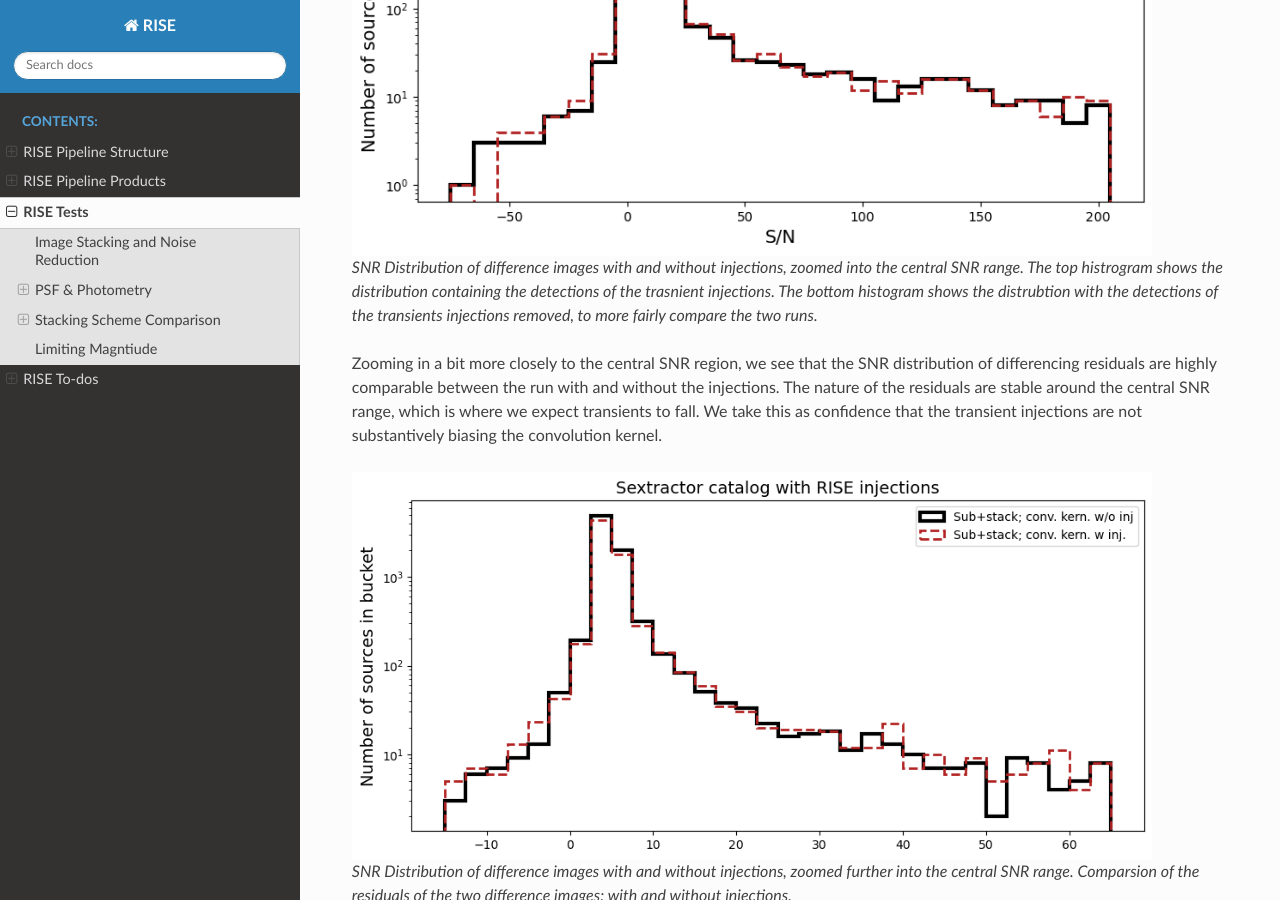
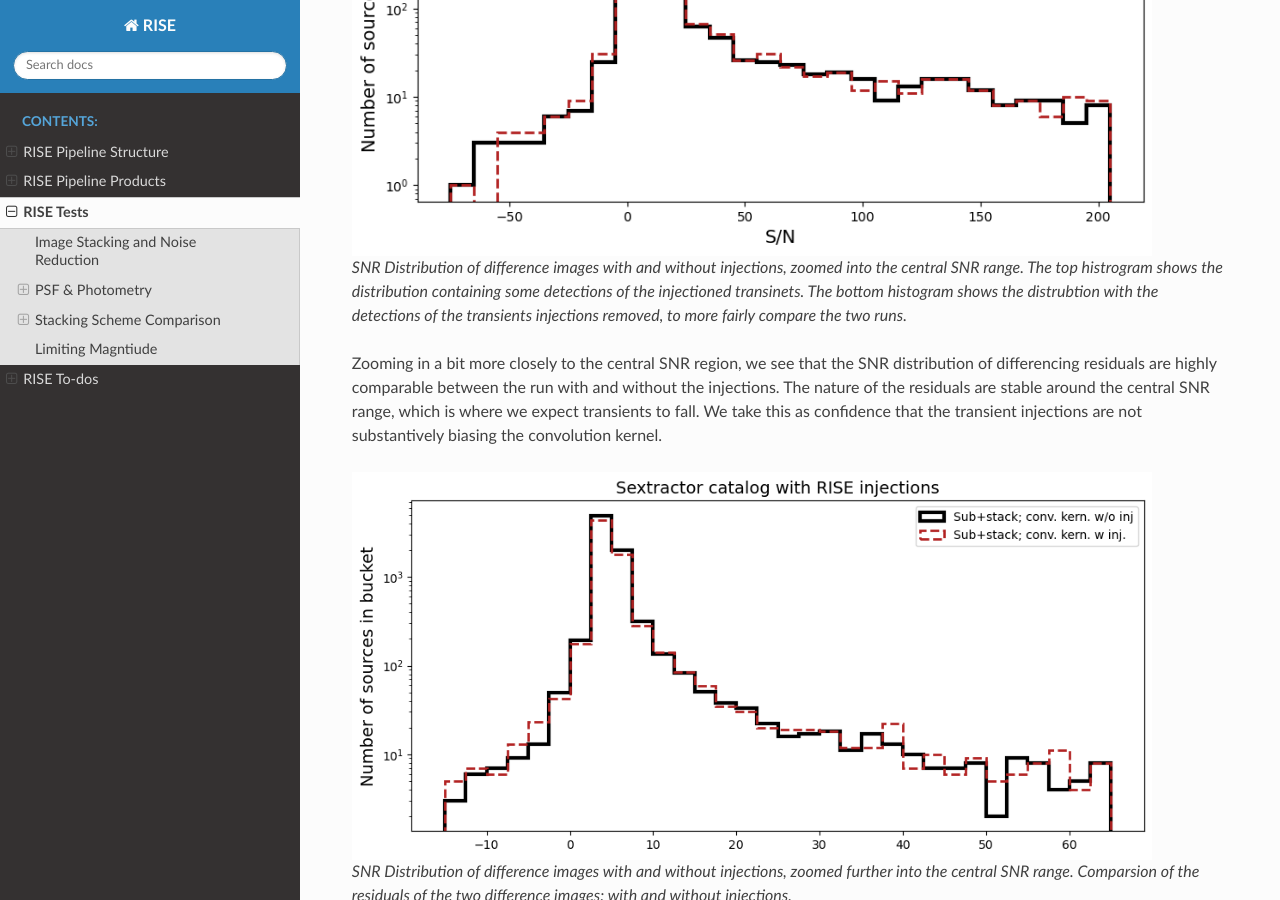
Before and after one commit to joseph-santana/RISE-docs, a Sphinx documentation site: the page built from source/tests.rst, in a window 1280 px wide and 900 px high, scrolled down 17612 px. Built offline with Sphinx 7.4.7 and the Read the Docs theme 3.1.0, drawn with Linux system fonts in a browser that asks for light colours.

Commit message:
Update conv kernel portion

```diff
--- a/source/tests.rst
+++ b/source/tests.rst
@@ -321,7 +321,7 @@ Below are histograms before and after accounting for injections.
 
 
     SNR Distribution of difference images with and without injections, zoomed into the central SNR range.
-    The top histrogram shows the distribution containing the detections of the trasnient injections.
+    The top histrogram shows the distribution containing some detections of the injectioned transinets.
     The bottom histogram shows the distrubtion with the detections of the transients injections removed, to more fairly compare the two runs.
 
 Zooming in a bit more closely to the central SNR region, we see that the SNR distribution of differencing residuals are highly comparable between the run with and without the injections.
```
